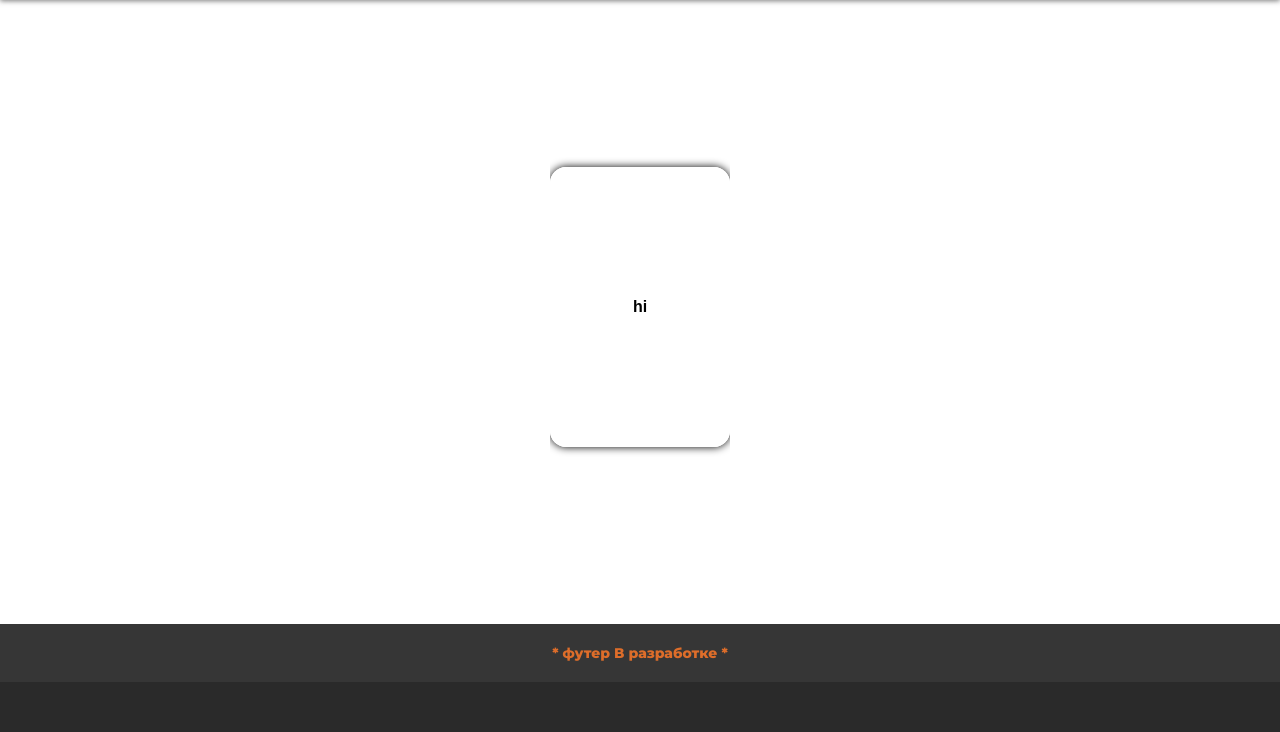
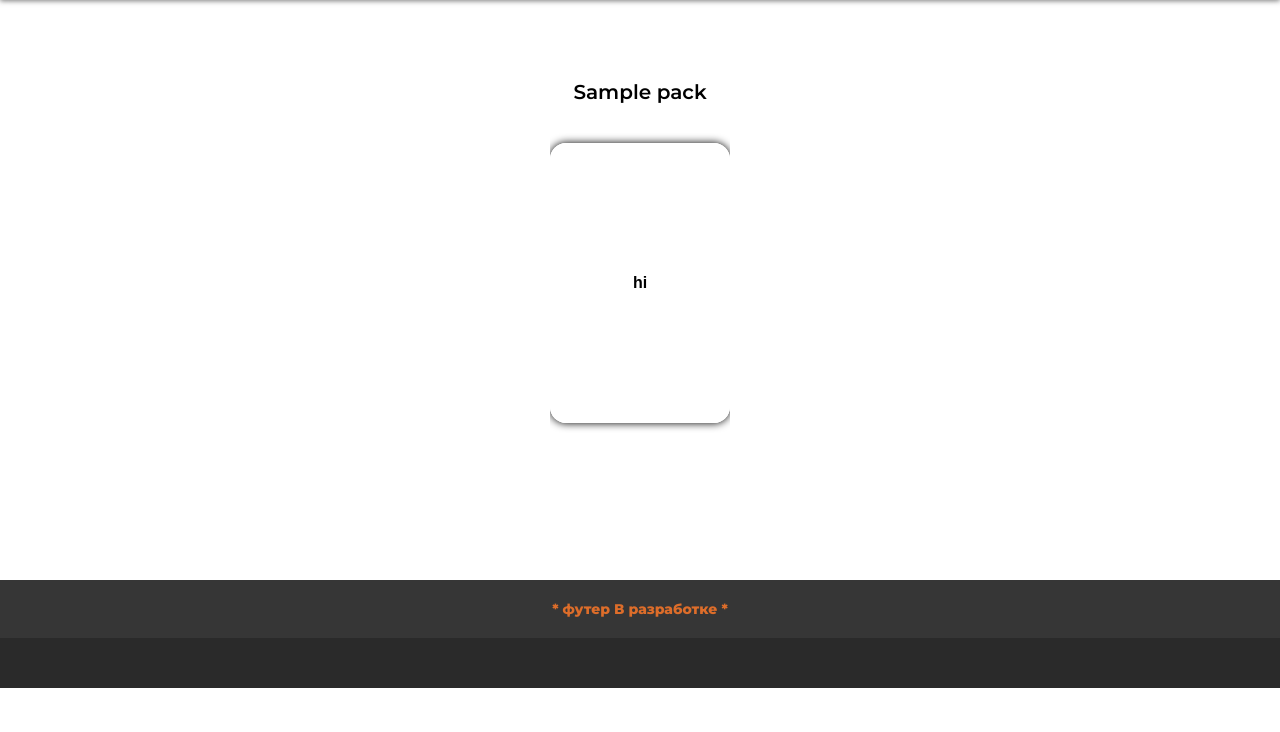
Before and after one commit to MichaelPotemkin/Flashcards, a Django app: page /learn/1 in a window 1280 px wide. Shown: the part 148-880 px from the top of the page. After the commit the page ends 836 px from the top, so only its background shows below. Run offline with Django 4.2, Linux system fonts and the light colour scheme; tables that the repository leaves empty hold one stand-in row (values such as "Sample post").

Commit message:
minor changes

```diff
--- a/static/css/wheel.css
+++ b/static/css/wheel.css
@@ -5,6 +5,12 @@
 }
 .swiper{
     max-width: 280px;
+}
+.pack-name-p{
+    font-size: 20px;
+    font-weight: 600;
+    margin: 4em 0 0 0;
+    text-align: center;
 }
 
 /*?------ Кнопки слайдера ------?*/
@@ -59,8 +65,8 @@
     flex-direction: column;
     align-items: center;
     justify-content: center;
-    height: 50vh;
-    margin-top: 8em;
+    height: 45vh;
+    margin-top: 0.3em;
 }
 .swiper-pagination{
     width: 26px!important;
@@ -142,7 +148,7 @@ footer{
 @media (max-width: 510px) {
 
     .position_swiper_slider{
-        margin-top: 4em;
+
     }
 
     footer{
--- a/static/script/app.js
+++ b/static/script/app.js
@@ -1,3 +1,27 @@
+
+let cards_array = document.querySelectorAll('.card')
+
+window.addEventListener('resize', function() {
+  console.log("Размер окна изменен");
+  someFunc();
+});
+
+let counter_card = 0
+// Выполняем действие, если ширина меньше 1000px
+var w = window.innerWidth;
+if (w < 1000) {
+    for (let card of cards_array){
+    if (counter_card > 2){
+        card.style.visibility = 'hidden'
+        card.style.position = 'absolute'
+    }
+    counter_card++
+}
+}
+
+console.log(cards_array)
+
+
 
 
 let triangle_buttons = document.querySelectorAll('.clickable')
--- a/templates/cards/wheel.html
+++ b/templates/cards/wheel.html
@@ -7,6 +7,7 @@
 {% endblock head %}
 {% block content %}
     <!-- БЛОК СЛАЙДЕРА КАРТ -->
+    <p class="pack-name-p">{{ pack.title }}</p>
     {% if cards %}
         <div class="position_swiper_slider">
             <div class="swiper">
```
